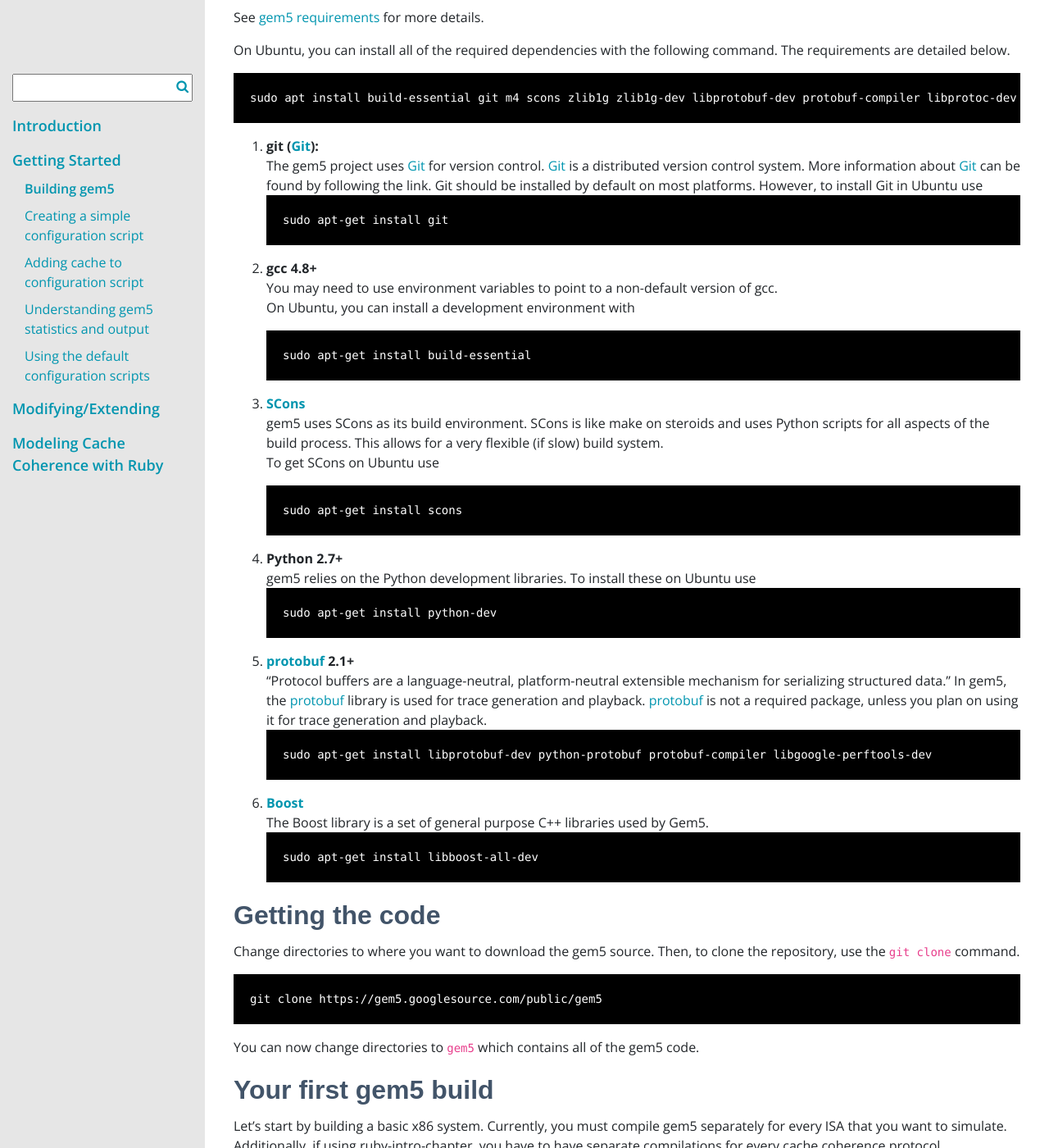
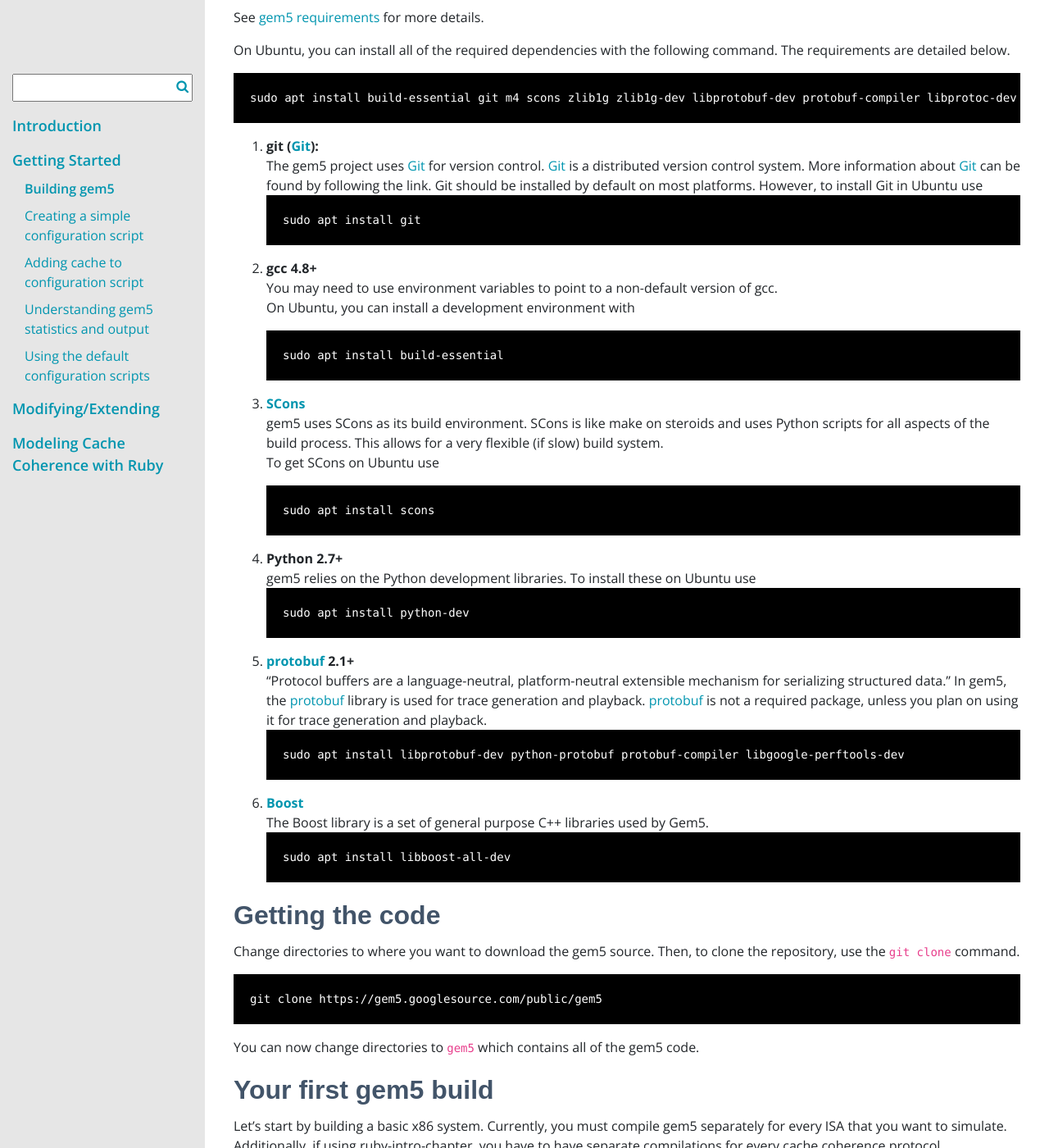
Before and after one commit to gem5/website, a Jekyll site: the page built from _pages/documentation/learning_gem5/part1/building.md, in a window 1280 px wide and 1400 px high, scrolled down 352 px. Shown: the whole window at 82% size. Built offline with Jekyll 4.4.1, drawn with Linux system fonts in a browser that asks for light colours; nearby versions of some CDN libraries; some web fonts are replaced; some of the changed text lies outside the part shown.

Commit message:
Removed apt-get/apt inconsistency (just using apt now).

````diff
--- a/_pages/documentation/learning_gem5/part1/building.md
+++ b/_pages/documentation/learning_gem5/part1/building.md
@@ -35,7 +35,7 @@
         to install Git in Ubuntu use
 
         ```
-        sudo apt-get install git
+        sudo apt install git
         ```
 
 2.  gcc 4.8+
@@ -45,7 +45,7 @@
         On Ubuntu, you can install a development environment with
 
         ```
-        sudo apt-get install build-essential
+        sudo apt install build-essential
         ```
 
 3.  [SCons](http://www.scons.org/)
@@ -56,7 +56,7 @@
         To get SCons on Ubuntu use
 
         ```
-        sudo apt-get install scons
+        sudo apt install scons
         ```
 
 4.  Python 2.7+
@@ -64,7 +64,7 @@
         these on Ubuntu use
 
         ```
-        sudo apt-get install python-dev
+        sudo apt install python-dev
         ```
 
 5.  [protobuf](https://developers.google.com/protocol-buffers/) 2.1+
@@ -77,14 +77,14 @@
         generation and playback.
 
         ```
-        sudo apt-get install libprotobuf-dev python-protobuf protobuf-compiler libgoogle-perftools-dev
+        sudo apt install libprotobuf-dev python-protobuf protobuf-compiler libgoogle-perftools-dev
         ```
 
 6. [Boost](https://www.boost.org/)
     :   The Boost library is a set of general purpose C++ libraries used by Gem5.
 
         ```
-        sudo apt-get install libboost-all-dev
+        sudo apt install libboost-all-dev
         ```
 
 Getting the code
@@ -269,5 +269,5 @@
 the following command.
 
 ```
-sudo apt-get install automake
+sudo apt install automake
 ```
````
